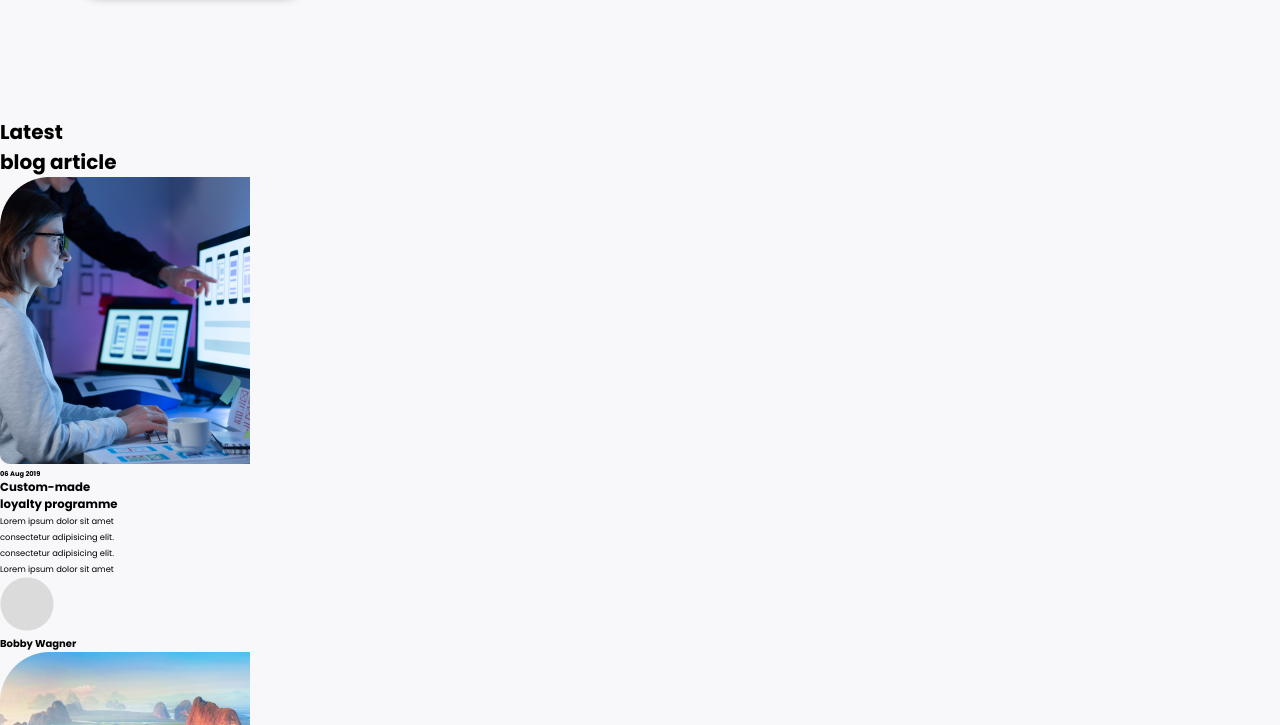
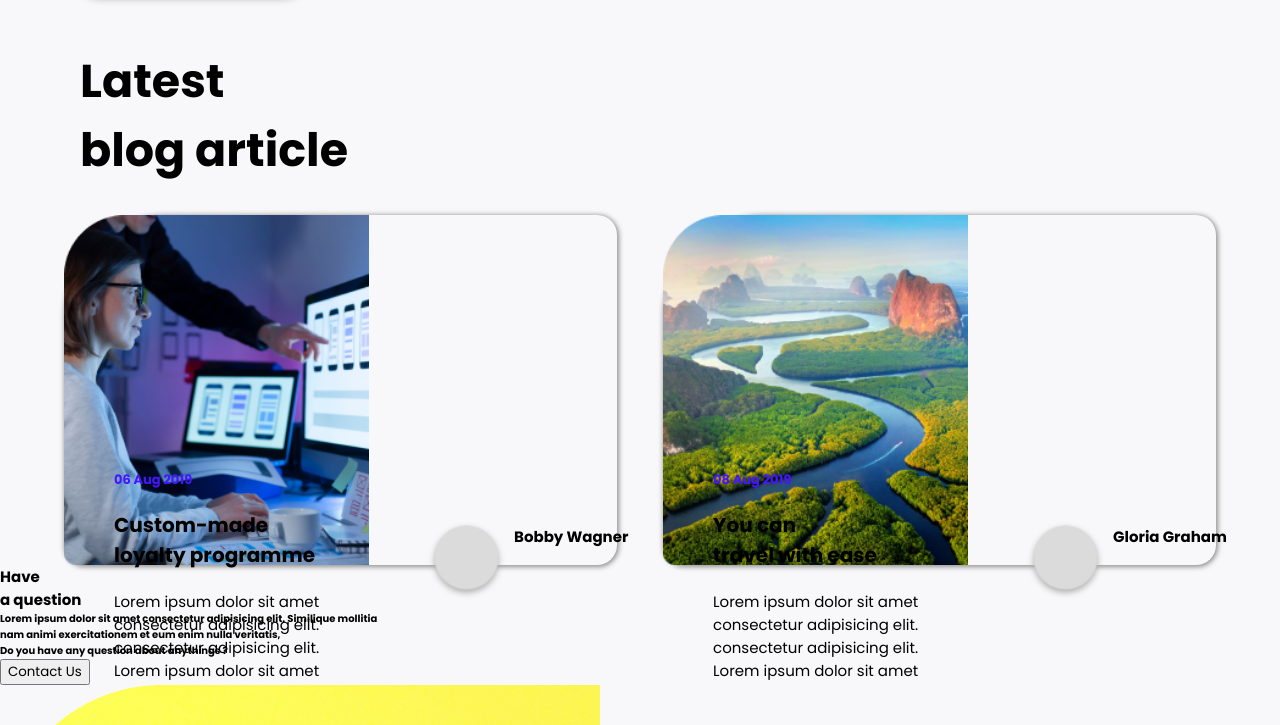
Before and after one commit to omkarg01/HTML-CSS-Project-9, a website: page index.html in a window 1280 px wide. Shown: the part 1275-2000 px from the top of the page. Drawn offline with Linux system fonts and the light colour scheme.

Commit message:
Blog Section Complete

```diff
--- a/style.css
+++ b/style.css
@@ -110,7 +110,8 @@ nav {
 /* --------------------------- */
 
 .api {
-  margin: 12rem 8rem;
+  margin: 0 8rem;
+  margin-top: 12rem;
   font-size: 2.3rem;
   /* background-color: aqua; */
 }
@@ -179,3 +180,89 @@ nav {
   transform: rotate(-45deg);
   -webkit-transform: rotate(-45deg);
 }
+
+
+/* ------------------------------ */
+/* ---------- BLOG SECTION ------------ */
+/* ------------------------------ */
+.blog-heading {
+  margin: 3rem 8rem;
+  font-size: 2.3rem;
+}
+
+.blog-cards {
+  display: flex;
+  width: 90vw;
+  height: 35rem;
+  /* background-color: white; */
+  margin: 0 auto;
+  justify-content: space-between;
+  gap: 3rem;
+}
+
+.blog-card {
+  width: 48%;
+  /* background-color: aquamarine; */
+  position: relative;
+  /* border: 2px solid black; */
+  border-radius: 2rem;
+  border-top-left-radius: 10rem;
+  box-shadow: 1px 1px 5px 1px rgb(144, 144, 144);
+}
+
+.blog-image {
+  display: inline-block;
+
+}
+
+.blog-image>img {
+  height: 35rem;
+}
+
+.blog-content {
+  display: inline-block;
+  /* background-color: antiquewhite; */
+  /* width: 45%; */
+  /* height: 70%; */
+  margin-left: 5rem;
+  position: relative;
+  top: -10rem;
+  box-sizing: border-box;
+}
+
+.blog-content>h6 {
+  font-size: 1.3rem;
+  color: var(--primary-blue);
+}
+
+.blog-content>h3 {
+  font-size: 2rem;
+  margin: 2rem 0;
+}
+
+.blog-content>small {
+  font-size: 1.5rem;
+}
+
+.blog-bottom {
+  display: inline-block;
+  position: absolute;
+  left: 37rem;
+  top: 31rem;
+}
+
+.blog-card-bottom-image {
+  height: 6.5rem;
+  filter: drop-shadow(0px 3px 3px rgb(172, 172, 172));
+}
+
+
+.blog-author {
+  position: absolute;
+  display: inline-block;
+  font-size: 1.5rem;
+  width: 15rem;
+  /* z-index: 1; */
+  left: 22.5rem;
+  top: 15.5rem;
+}
```
Also changed, not shown: index.html (+0 -1 lines).
